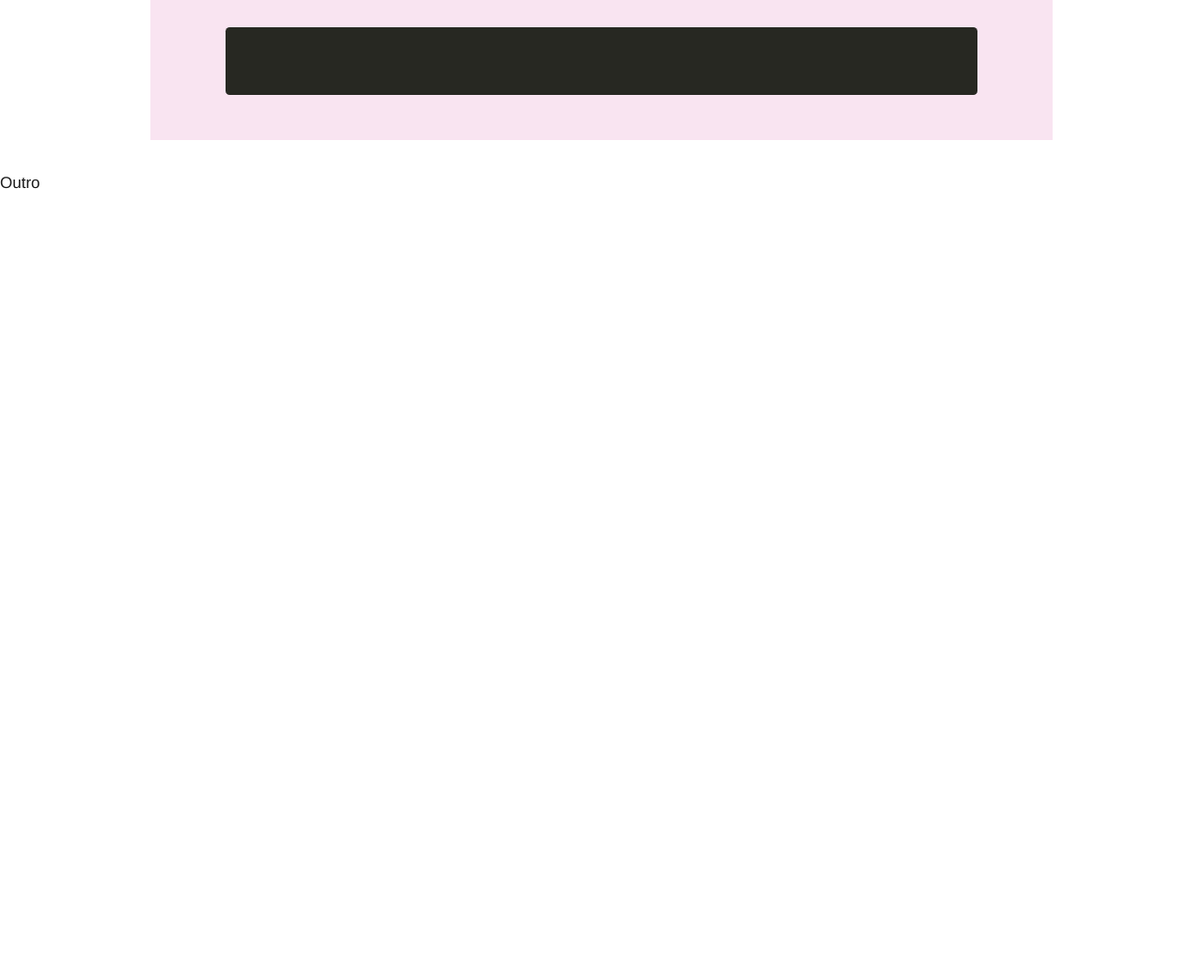
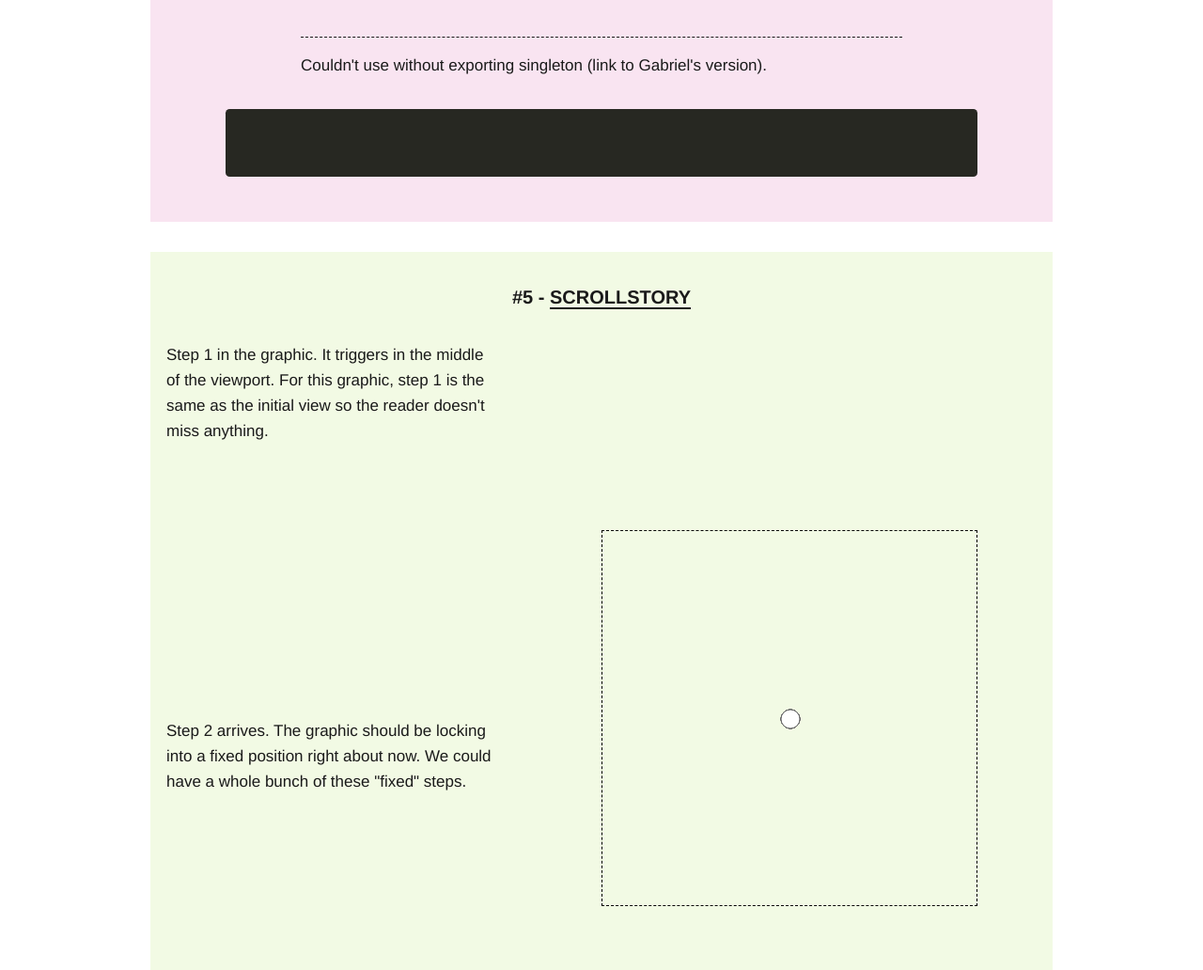
Before and after one commit to the-pudding/how-to-implement-scrollytelling, a plain HTML site: page index.html in a window 1280 px wide. Shown: the part 7955-8987 px from the top of the page at 94% size. Drawn offline with Linux system fonts and the light colour scheme.

Commit message:
scrollstory

```diff
--- a/css/graphic.css
+++ b/css/graphic.css
@@ -33,24 +33,10 @@
 	bottom: 0;
 }
 
-/* graph-scroll.js version */
-.graphic__vis.graph-scroll-fixed {
-	position: fixed;
-	right: auto;
-}
-
-.graphic__vis.graph-scroll-below {
-	top: auto;
-	bottom: 0;
-}
-
 .graphic__vis svg {
 	border: 1px dashed black;
 	top: 50%;
 	position: relative;
-	/*position: absolute;
-	top: 50%;
-	right: 0;*/
 	-webkit-transform: translateY(-50%);
 	-moz-transform: translateY(-50%);
 	transform: translateY(-50%);
@@ -69,3 +55,16 @@
 	text-anchor: middle;
 	alignment-baseline: middle;
 }
+
+
+
+/* graph-scroll.js version */
+.graphic__vis.graph-scroll-fixed {
+	position: fixed;
+	right: auto;
+}
+
+.graphic__vis.graph-scroll-below {
+	top: auto;
+	bottom: 0;
+}
--- a/css/style.css
+++ b/css/style.css
@@ -92,3 +92,7 @@ background-color: rgba(255, 242, 174, 0.5);*/
 .library__inview {
 	background-color: rgba(244, 202, 228, 0.5);
 }
+
+.library__scrollstory {
+	background-color: rgba(230, 245, 201, 0.5);
+}
--- a/index.html
+++ b/index.html
@@ -203,7 +203,7 @@ function waypoints() {
 				<div class='graphic__vis'></div>
 			</div>
 			<div class='library__results'>
-				<p class='results_graf'></p>
+				<p class='results_graf'>Couldn't use without tweaking library to accept offset customization (link to PR).</p>
 				<!-- <div class='results__pros-cons'>
 					<div class='pros-cons pros'>
 						<p class='pros-cons__hed'>Pros</p>
@@ -236,7 +236,40 @@ function waypoints() {
 				<div class='graphic__vis'></div>
 			</div>
 			<div class='library__results'>
-				<p class='results_graf'></p>
+				<p class='results_graf'>Couldn't use without exporting singleton (link to Gabriel's version).</p>
+				<!-- <div class='results__pros-cons'>
+					<div class='pros-cons pros'>
+						<p class='pros-cons__hed'>Pros</p>
+						<ul class='pros-cons__list'>
+							<li>Thing 1</li>
+						</ul>
+					</div>
+					<div class='pros-cons cons'>
+						<p class='pros-cons__hed'>Cons</p>
+						<ul class='pros-cons__list'>
+							<li>Thing 1</li>
+						</ul>
+					</div>
+				</div> -->
+			</div>
+			<div class='library__code'>
+				<pre><code class='language-js'>
+				</code></pre>
+			</div>
+		</div>
+
+		<div class='library library__scrollstory'>
+			<h2 class='library__hed'>#5 - <a href='#'>ScrollStory</a></h2>
+			<div class='library__graphic graphic'>
+				<div class='graphic__prose'>
+					<p class='trigger' data-step='0'>Step 1 in the graphic. It triggers in the middle of the viewport. For this graphic, step 1 is the same as the initial view so the reader doesn't miss anything.</p>
+					<p class='trigger' data-step='1'>Step 2 arrives. The graphic should be locking into a fixed position right about now. We could have a whole bunch of these "fixed" steps.</p>
+					<p class='trigger' data-step='2'>Step 3 concludes our brief tour. The graphic should now go back to its original in-flow position, elegantly falling back into place.</p>
+				</div>
+				<div class='graphic__vis'></div>
+			</div>
+			<div class='library__results'>
+				<p class='results_graf'>Manually calculate enter/exit on scroll</p>
 				<!-- <div class='results__pros-cons'>
 					<div class='pros-cons pros'>
 						<p class='pros-cons__hed'>Pros</p>
@@ -279,12 +312,12 @@ function waypoints() {
 	<!-- https://1wheel.github.io/graph-scroll/ -->
 	<script src='js/libs/graph-scroll.js'></script>
 
+	<!-- https://camwiegert.github.io/in-view/ -->
+	<script src='js/libs/in-view.min.js'></script>
+
 	<!-- https://github.com/sjwilliams/scrollstory -->
 	<script src='js/libs/jquery-3.1.1.min.js'></script>
 	<script src='js/libs/jquery.scrollstory.min.js'></script>
-
-	<!-- https://camwiegert.github.io/in-view/ -->
-	<script src='js/libs/in-view.min.js'></script>
 
 	<!-- http://bl.ocks.org/tonyhschu/raw/af64df46f7b5b760fc1db1260dd6ec6a/ -->
 
--- a/js/entry.js
+++ b/js/entry.js
@@ -1,4 +1,11 @@
 (function() {
+	/*
+		I've created a function here that is a simple d3 chart.
+		This could be anthing that has discrete steps, as simple as changing
+		the background color, or playing/pausing a video.
+		The important part is that it exposes and update function that
+		calls a new thing on a scroll trigger.
+	*/
 	function createGraphic(librarySelector) {
 		var container = d3.select(librarySelector)
 		var graphicEl = container.select('.graphic')
@@ -341,9 +348,9 @@
 			else graphicVisEl.classList.remove('is-bottom')
 		}
 
-		const halfHeight = Math.floor(window.innerHeight / 2)
+		var halfHeight = Math.floor(window.innerHeight / 2)
 
-		const inviewTrigger = inView()
+		var inviewTrigger = inView()
 
 		inviewTrigger.offset({
 			top: 0,
@@ -357,9 +364,6 @@
 			.on('enter', function(el) {
 				var step = +el.getAttribute('data-step')
 				graphic.update(step)
-			})
-			.on('exit', function(el) {
-				// console.log('exit', el)
 			})
 
 		var inviewTop = inView()
@@ -376,11 +380,13 @@
 				var fixed = true
 				var bottom = false
 				toggle(fixed, bottom)
+				console.log('enter top')
 			})
 			.on('exit', function(el) {
 				var fixed = false
 				var bottom = false
 				toggle(fixed, bottom)
+				console.log('exit top')
 			})
 
 		var inviewBottom = inView()
@@ -397,12 +403,69 @@
 				var fixed = false
 				var bottom = true
 				toggle(fixed, bottom)
+				console.log('enter bottom')
 			})
 			.on('exit', function(el) {
 				var fixed = true
 				var bottom = false
 				toggle(fixed, bottom)
+				console.log('exit bottom')
 			})
+	}
+
+	// #5 ScrollStory
+	function scrollstory() {
+		var selector = '.library__scrollstory'
+		var $containerEl = $(selector)
+		var graphicEl = $containerEl.find('.graphic')[0]
+		var graphicVisEl = $containerEl.find('.graphic__vis')[0]
+		// var triggerEls = selectionToArray(containerEl.querySelectorAll('.trigger'))
+
+		var graphic = createGraphic(selector)
+
+		var toggle = function(fixed, bottom) {
+			if (fixed) graphicVisEl.classList.add('is-fixed')
+			else graphicVisEl.classList.remove('is-fixed')
+
+			if (bottom) graphicVisEl.classList.add('is-bottom')
+			else graphicVisEl.classList.remove('is-bottom')
+		}
+
+		var halfHeight = Math.floor(window.innerHeight / 2)
+
+		var handleItemFocus = function(event, item) {
+			var step = item.data.step
+			graphic.update(step)
+		}
+
+		var handleContainerScroll = function(event) {
+			var bb = graphicEl.getBoundingClientRect()
+			var top = bb.top
+			var bottom = bb.bottom
+			var height = bb.height
+			var bottomFromTop = bottom - window.innerHeight
+			console.log(top, bottomFromTop)
+			// above
+			var bottom = false
+			var fixed = false
+			if (top < 0 && bottomFromTop > 0) {
+				bottom = false
+				fixed = true
+			} else if (top < 0 && bottomFromTop < 0) {
+				bottom = true
+				fixed = false
+			}
+			toggle(fixed, bottom)
+		}
+
+		$containerEl.scrollStory({
+			contentSelector: '.trigger',
+			triggerOffset: halfHeight,
+			itemfocus: handleItemFocus,
+			containerscroll: handleContainerScroll,
+		})
+
+
 	}
 
 	function init() {
@@ -410,6 +473,7 @@
 		scrollmagic()
 		graphscroll()
 		inview()
+		scrollstory()
 
 		// hack to tell brower to resize since prism takes a second
 		// to affect style/height
```
